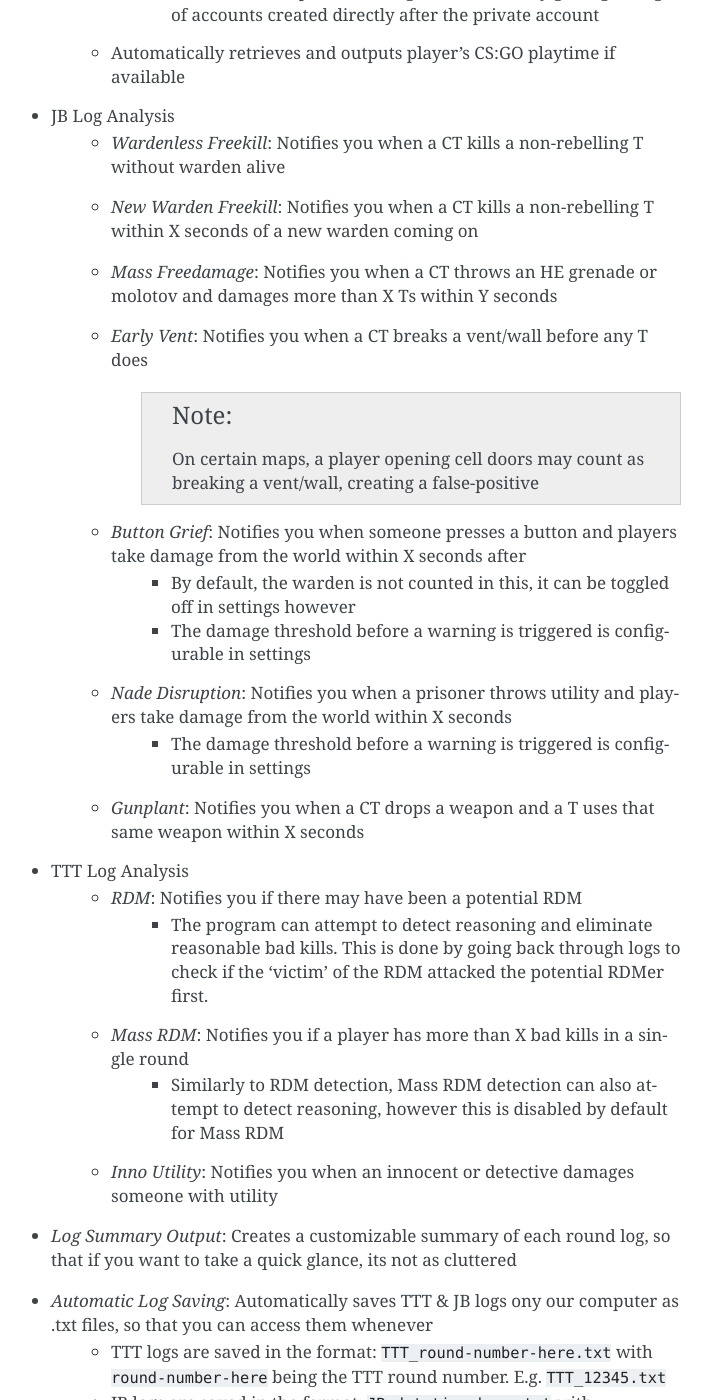
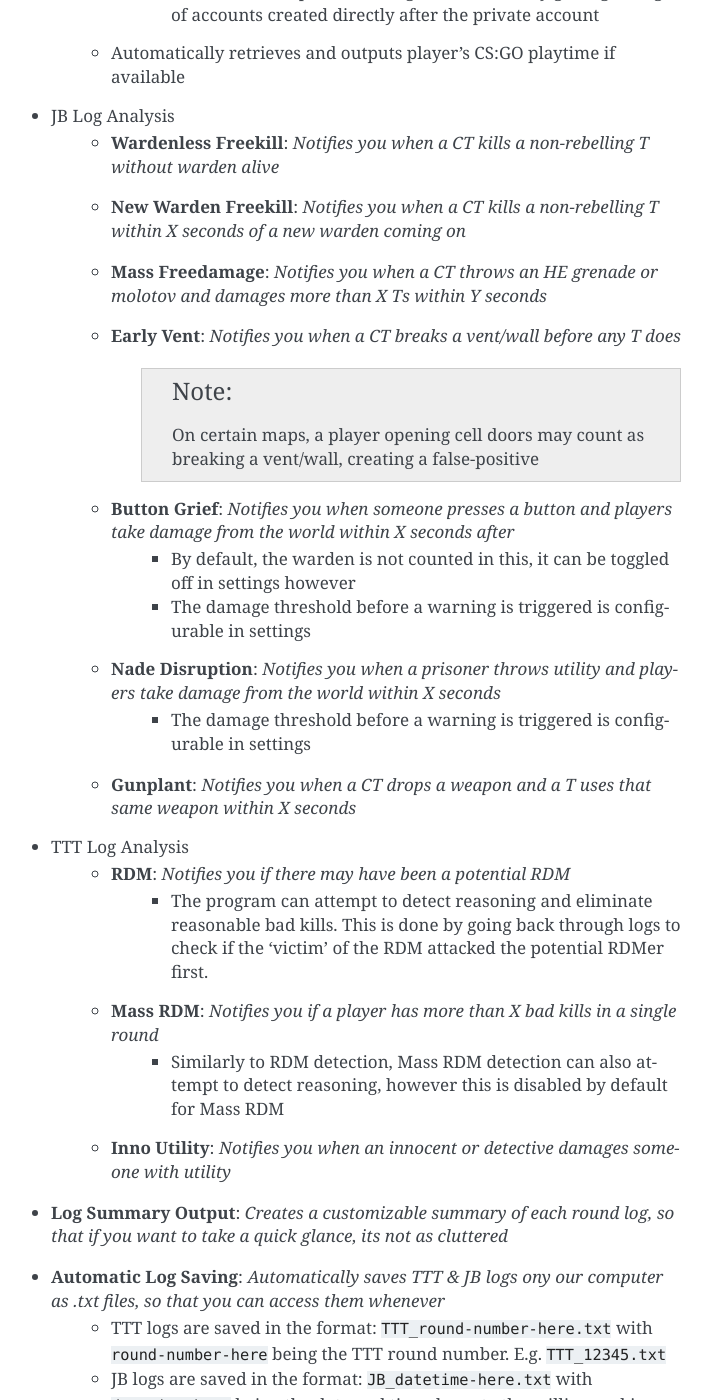
Before and after one commit to BLANK-TH/TSonitor, a Sphinx documentation site: the page built from docs/source/index.rst, in a window 1280 px wide and 1400 px high, scrolled down 1096 px. Shown: the whole window, without its empty margins (399-1111 px from the left). Built offline with Sphinx 7.4.7, drawn with Linux system fonts in a browser that asks for light colours.

Commit message:
better formatting of featurelist

```diff
--- a/docs/source/index.rst
+++ b/docs/source/index.rst
@@ -37,25 +37,25 @@ how to edit this file and what each parameter means, `go here <settings.html>`_.
       * If an account is private, the age is estimated by getting the ages of accounts created directly after the private account
    * Automatically retrieves and outputs player's CS:GO playtime if available
 * JB Log Analysis
-   * *Wardenless Freekill*: Notifies you when a CT kills a non-rebelling T without warden alive
-   * *New Warden Freekill*: Notifies you when a CT kills a non-rebelling T within X seconds of a new warden coming on
-   * *Mass Freedamage*: Notifies you when a CT throws an HE grenade or molotov and damages more than X Ts within Y seconds
-   * *Early Vent*: Notifies you when a CT breaks a vent/wall before any T does
+   * **Wardenless Freekill**: *Notifies you when a CT kills a non-rebelling T without warden alive*
+   * **New Warden Freekill**: *Notifies you when a CT kills a non-rebelling T within X seconds of a new warden coming on*
+   * **Mass Freedamage**: *Notifies you when a CT throws an HE grenade or molotov and damages more than X Ts within Y seconds*
+   * **Early Vent**: *Notifies you when a CT breaks a vent/wall before any T does*
       .. note:: On certain maps, a player opening cell doors may count as breaking a vent/wall, creating a false-positive
-   * *Button Grief*: Notifies you when someone presses a button and players take damage from the world within X seconds after
+   * **Button Grief**: *Notifies you when someone presses a button and players take damage from the world within X seconds after*
       * By default, the warden is not counted in this, it can be toggled off in settings however
       * The damage threshold before a warning is triggered is configurable in settings
-   * *Nade Disruption*: Notifies you when a prisoner throws utility and players take damage from the world within X seconds
+   * **Nade Disruption**: *Notifies you when a prisoner throws utility and players take damage from the world within X seconds*
       * The damage threshold before a warning is triggered is configurable in settings
-   * *Gunplant*: Notifies you when a CT drops a weapon and a T uses that same weapon within X seconds
+   * **Gunplant**: *Notifies you when a CT drops a weapon and a T uses that same weapon within X seconds*
 * TTT Log Analysis
-   * *RDM*: Notifies you if there may have been a potential RDM
+   * **RDM**: *Notifies you if there may have been a potential RDM*
       * The program can attempt to detect reasoning and eliminate reasonable bad kills. This is done by going back through logs to check if the 'victim' of the RDM attacked the potential RDMer first.
-   * *Mass RDM*: Notifies you if a player has more than X bad kills in a single round
+   * **Mass RDM**: *Notifies you if a player has more than X bad kills in a single round*
       * Similarly to RDM detection, Mass RDM detection can also attempt to detect reasoning, however this is disabled by default for Mass RDM
-   * *Inno Utility*: Notifies you when an innocent or detective damages someone with utility
-* *Log Summary Output*: Creates a customizable summary of each round log, so that if you want to take a quick glance, its not as cluttered
-* *Automatic Log Saving*: Automatically saves TTT & JB logs ony our computer as .txt files, so that you can access them whenever
+   * **Inno Utility**: *Notifies you when an innocent or detective damages someone with utility*
+* **Log Summary Output**: *Creates a customizable summary of each round log, so that if you want to take a quick glance, its not as cluttered*
+* **Automatic Log Saving**: *Automatically saves TTT & JB logs ony our computer as .txt files, so that you can access them whenever*
    * TTT logs are saved in the format: ``TTT_round-number-here.txt`` with ``round-number-here`` being the TTT round number. E.g. ``TTT_12345.txt``
    * JB logs are saved in the format: ``JB_datetime-here.txt`` with ``datetime-here`` being the date and time down to the millisecond in which the log was initially processed. E.g. ``JB_Dec-28-2021_19-28-06_372498.txt``
 
```
